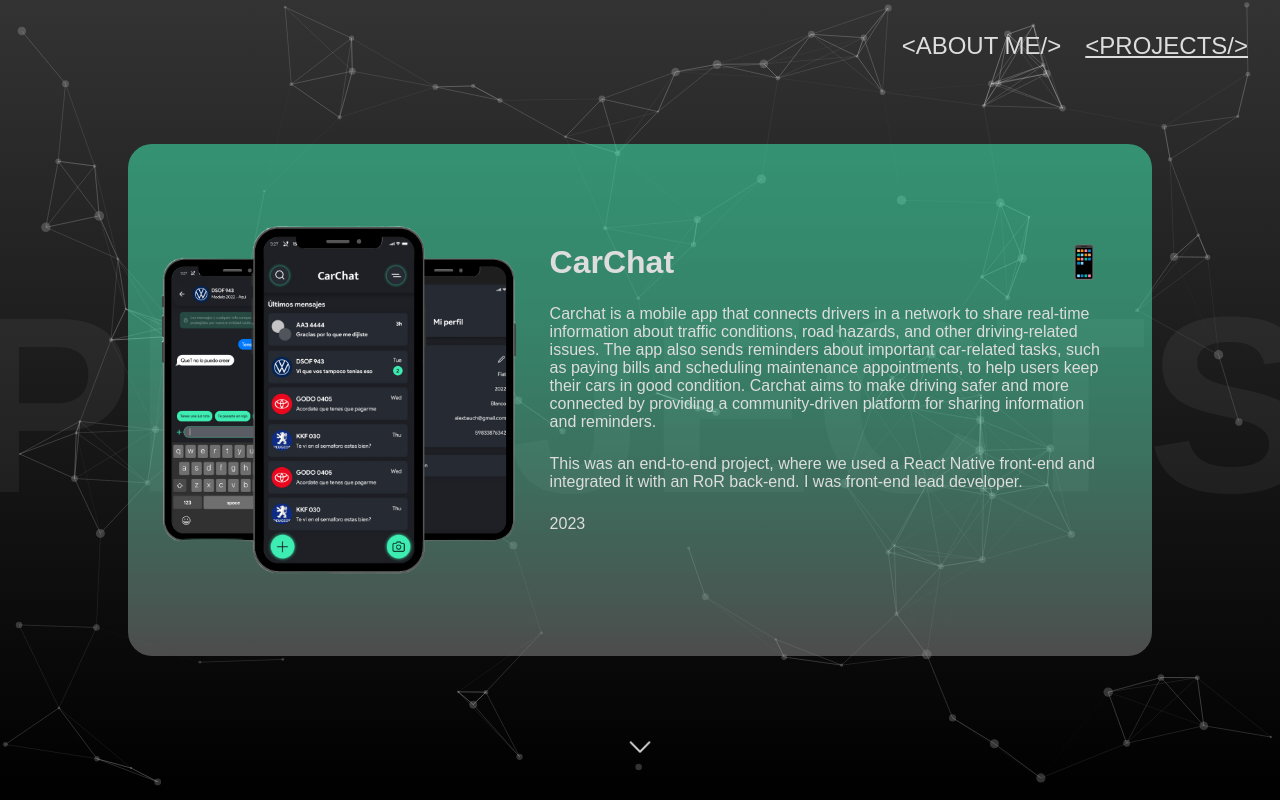
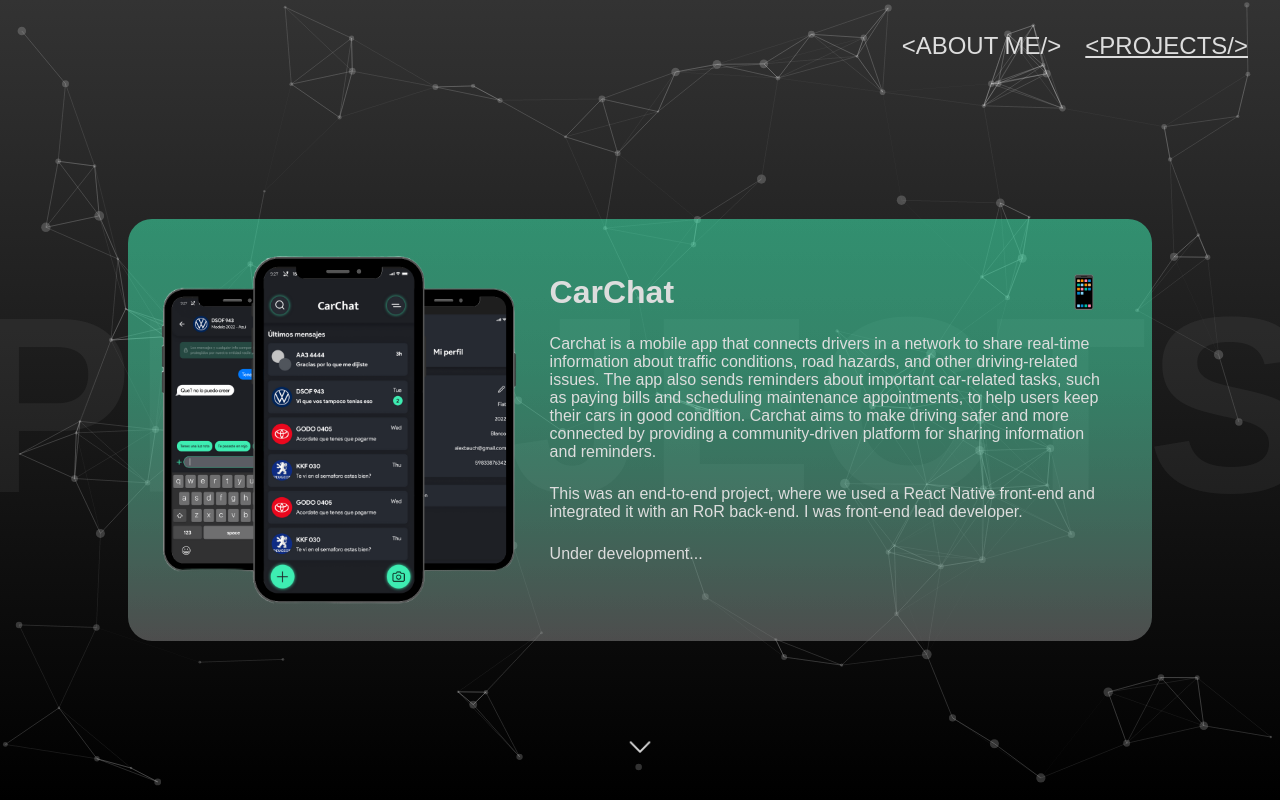
Before and after one commit to brunopintos/brunopintos-website-v2, a React (Create React App) app: page /projects in a window 1280 px wide. Built offline with nearby package versions, Linux system fonts and the light colour scheme; a web font is replaced by a local one.

Commit message:
fixed project on press

```diff
--- a/src/components/ProjectCard/index.jsx
+++ b/src/components/ProjectCard/index.jsx
@@ -28,9 +28,10 @@
           })
         }
         style={{
+          cursor: link ? "pointer" : "auto",
           background: `linear-gradient(${colorToShow.first}, 66%, ${colorToShow.second})`,
         }}
-        onClick={() => window.open(link, "_blank")}
+        onClick={() => link && window.open(link, "_blank")}
       >
         <div className="project-card-image-container">
           <img src={image.src} alt={image.alt} />
--- a/src/components/ProjectCard/styles.css
+++ b/src/components/ProjectCard/styles.css
@@ -2,7 +2,7 @@
   display: flex;
   justify-content: center;
   align-items: center;
-  height: 100vh;
+  min-height: calc(100vh - 60px);
   width: 100vw;
   padding: 10vh 10vw;
 }
@@ -15,6 +15,7 @@
 .project-card-container {
   display: flex;
   flex-direction: row;
+  align-items: center;
   width: 100%;
   height: 100%;
   max-width: 1024px;
@@ -68,7 +69,7 @@
   display: inline-block;
 }
 
-@media (max-width: 600px) {
+@media (max-width: 780px) {
   .project-card-main-container {
     height: unset;
     padding: 5vh 10vw;
--- a/src/screens/projects/styles.css
+++ b/src/screens/projects/styles.css
@@ -21,6 +21,7 @@
 }
 
 .projects-container {
+  padding-top: 60px;
   z-index: 1;
 }
 
--- a/src/utils/projects.js
+++ b/src/utils/projects.js
@@ -27,7 +27,7 @@
         "This was an end-to-end project, where we used a React Native front-end and integrated it with an RoR back-end. I was front-end lead developer.",
     },
     color: "#3eeeb2",
-    year: "2023",
+    year: "Under development...",
   },
   {
     key: 8,
```
